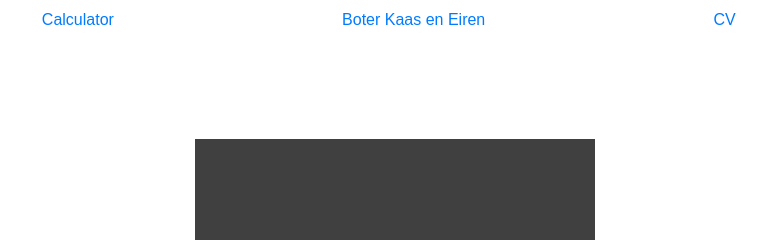
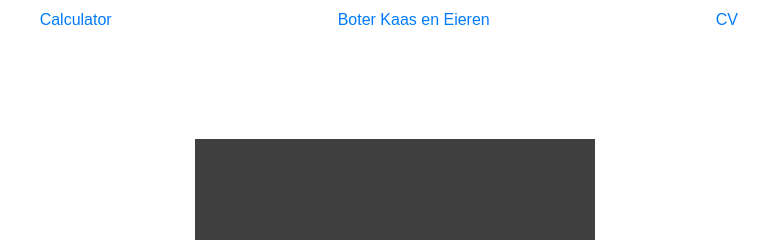
Before and after one commit to kaan0708/portofolio, a plain HTML site: page Calculator.html in a window 1280 px wide. Shown: the top 240 px of the page, 245-1022 px from the left. Drawn offline with Linux system fonts and the light colour scheme.

Commit message:
Update Calculator.html

```diff
--- a/Calculator.html
+++ b/Calculator.html
@@ -16,7 +16,7 @@
 <div class="navbar">
         <a href="index.html">Home</a>
         <a href="Calculator.html">Calculator</a>
-        <a href="BKE.html">Boter Kaas en Eiren</a>
+        <a href="BKE.html">Boter Kaas en Eieren</a>
         <a href="CV.html">CV</a>
         <a href="Contact.html">Contact</a>
        </div>
```
